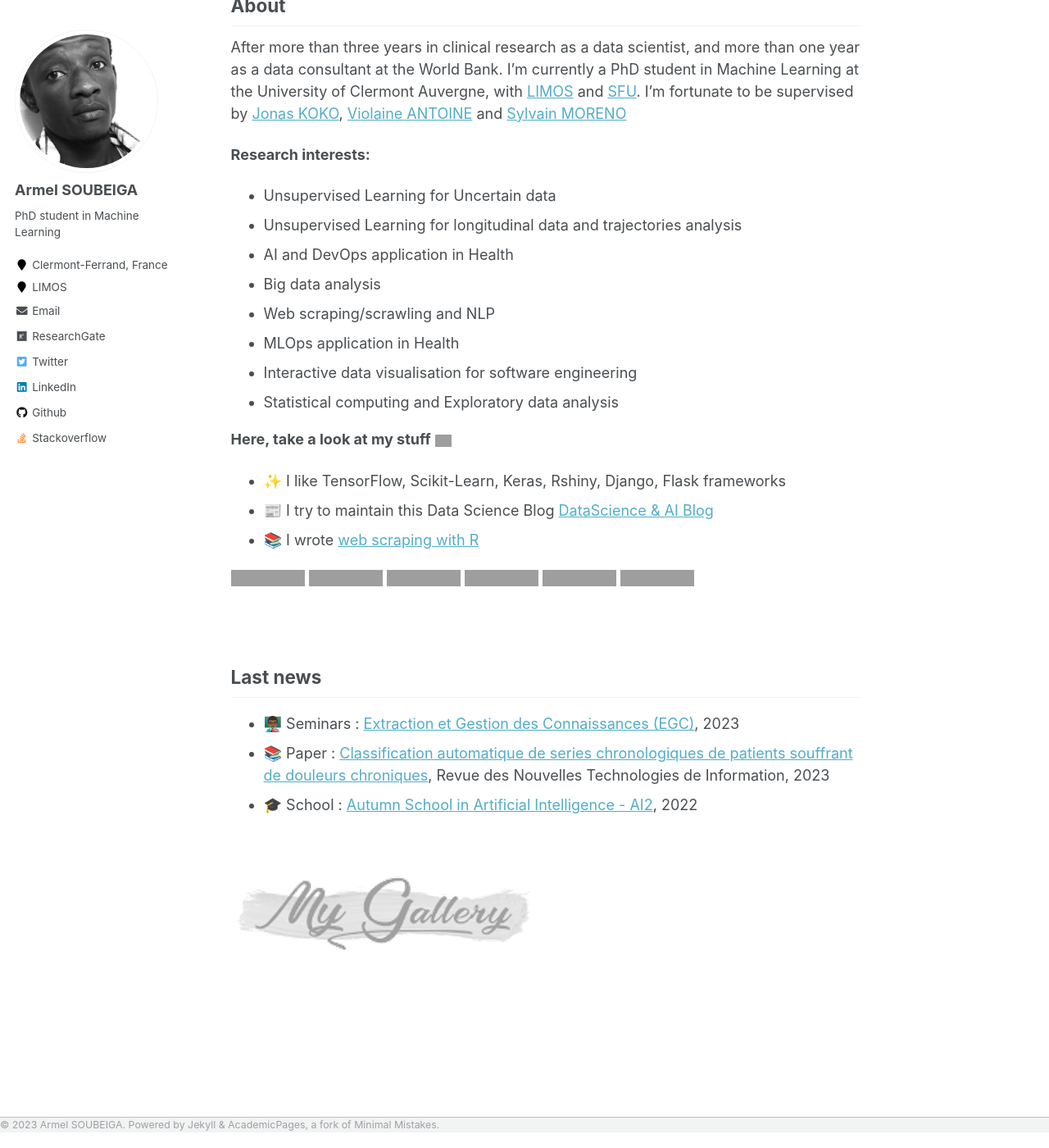
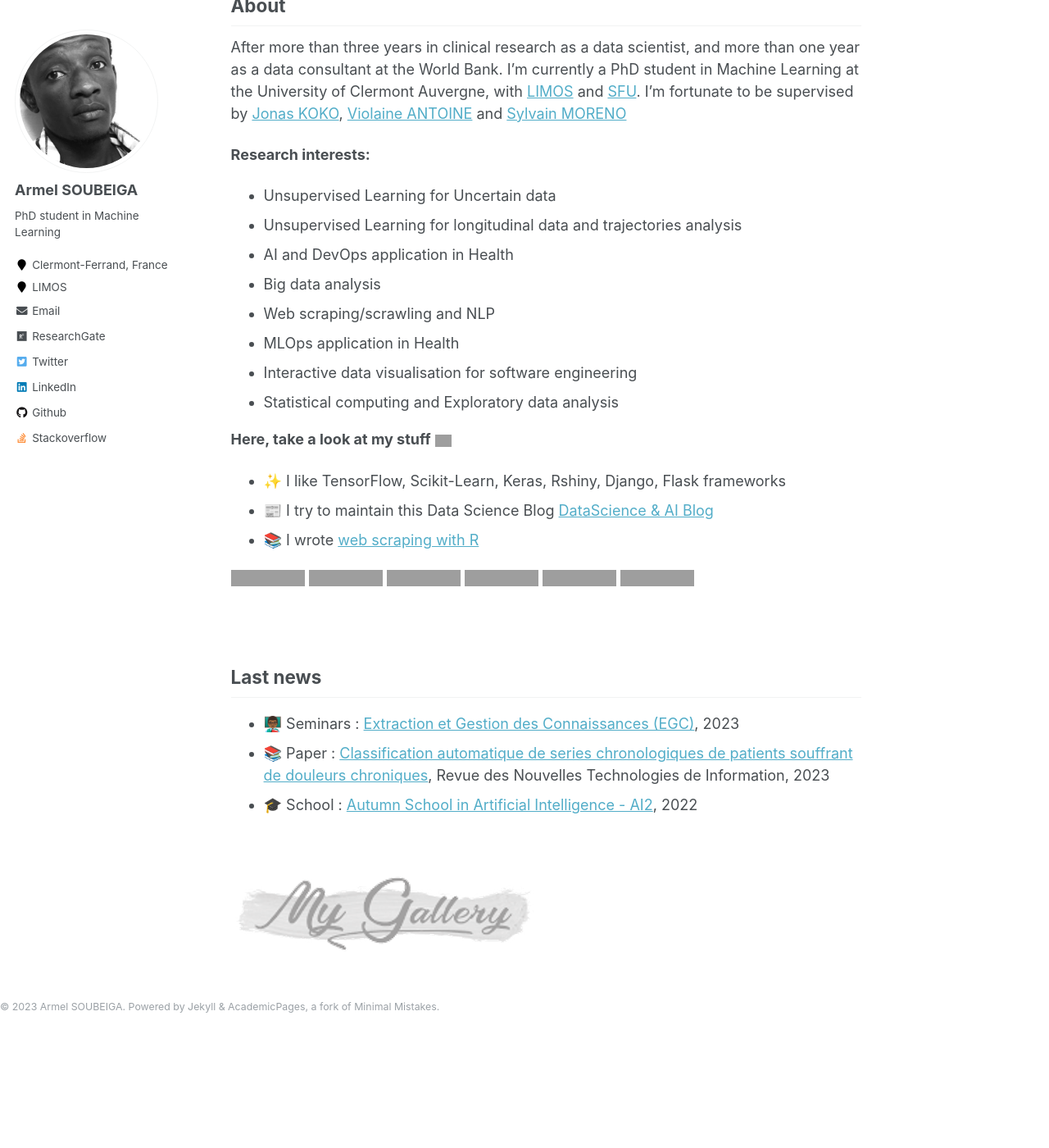
Before and after one commit to armelsoubeiga/armelsoubeiga.github.io, a Jekyll site: the page built from _pages/about.md, in a window 1280 px wide and 1400 px high, scrolled down 184 px. Shown: the whole window at 82% size. Built offline with Jekyll 4.4.1, drawn with Linux system fonts in a browser that asks for light colours; grey boxes are pictures that could not be loaded.

Commit message:
Update _footer.scss

```diff
--- a/_sass/_footer.scss
+++ b/_sass/_footer.scss
@@ -10,13 +10,15 @@
   width: 100%;
   clear: both;
   /* sticky footer fix start */
-  //position: relative;
-  position: absolute;
+  position: relative;
+  // position: absolute;
   bottom: 0em;
   height: auto;
   /* sticky footer fix end */
   margin-top: 0em;
   color: mix(#fff, $gray, 25%);
+
+   /*
   -webkit-animation: intro 0.3s both;
           animation: intro 0.3s both;
   -webkit-animation-delay: 0.45s;
@@ -35,6 +37,7 @@
       max-width: $x-large;
     }
   }
+*/
 
   a {
     color: inherit;
```
